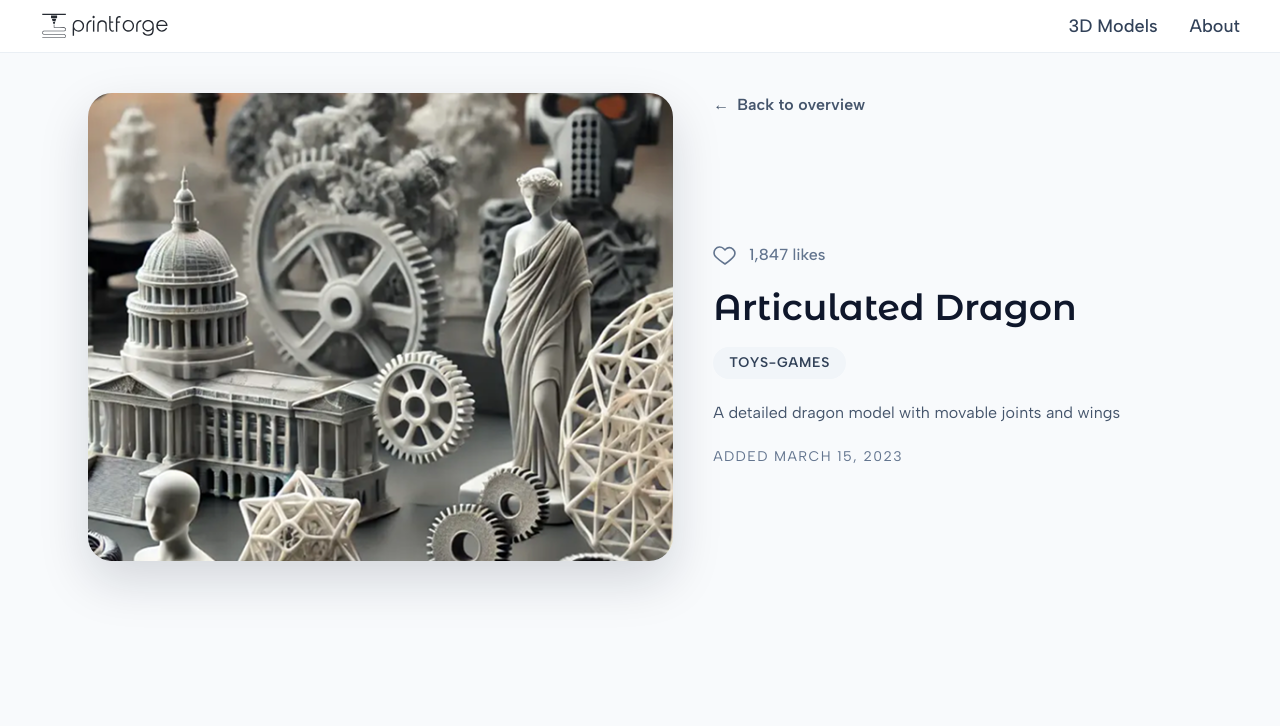
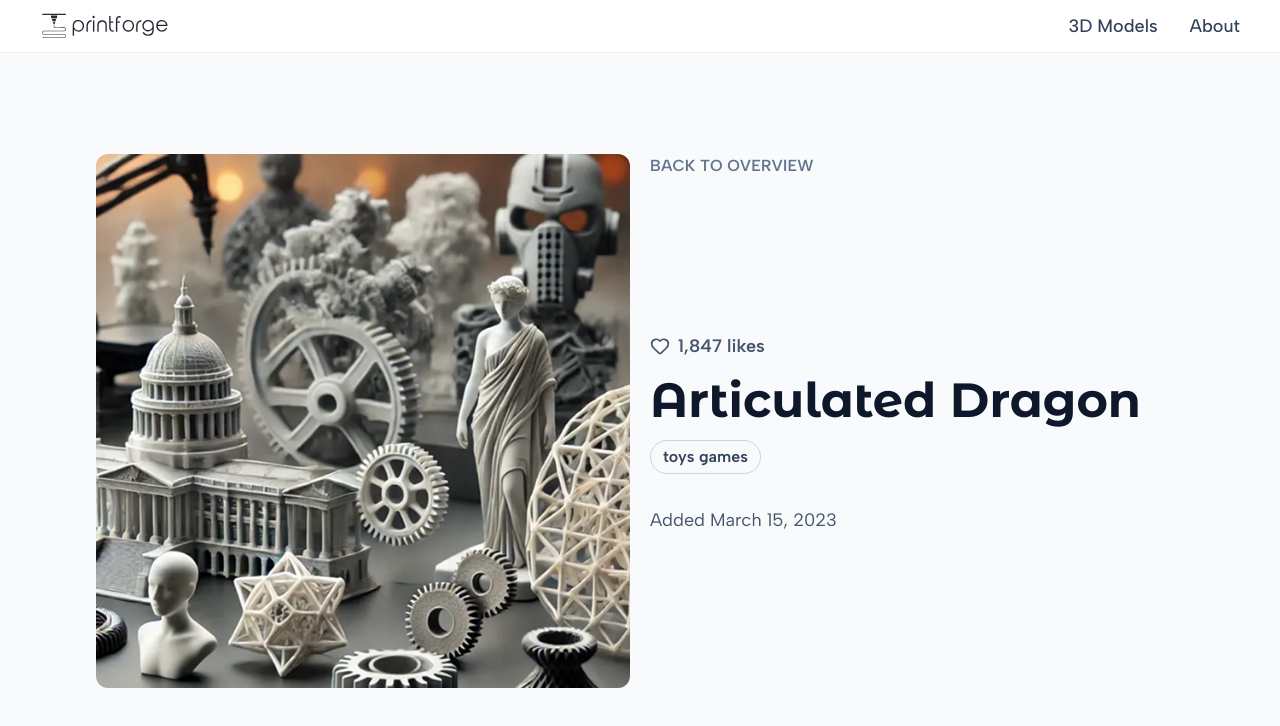
Before and after one commit to Kirubel-Te/Next3DProject, a Next.js app: page /3d-models/1 in a window 1280 px wide. Shown: the top 726 px of the page. Built offline with nearby package versions, Linux system fonts and the light colour scheme; a web font is replaced by a local one.

Commit message:
3d-models detail page updated

```diff
--- a/app/3d-models/[id]/page.tsx
+++ b/app/3d-models/[id]/page.tsx
@@ -1,6 +1,7 @@
 import Image from 'next/image'
 import Link from 'next/link'
 import React from 'react'
+import { Heart } from 'lucide-react'
 import type { ModelDetailPageProps } from '../../types'
 import { getModelById } from '@/app/lib/models'
 
@@ -15,61 +16,51 @@ const page = async ({ params }: ModelDetailPageProps) => {
         day: 'numeric',
       })
     : 'Unknown date'
+  const categoryLabel = model?.category
+    ? model.category.replace(/-/g, ' ')
+    : 'Uncategorized'
 
   return (
-    <div className="min-h-screen bg-slate-50">
-      <div className="mx-auto grid max-w-6xl gap-10 px-6 py-10 md:grid-cols-[minmax(0,1.1fr)_minmax(0,0.9fr)]">
-        <div className="relative aspect-[5/4] min-h-[500px] w-full overflow-hidden rounded-3xl bg-slate-100 shadow-[0_20px_50px_rgba(15,23,42,0.15)] md:min-h-[420px]">
+    <div className="bg-slate-50 flex flex-col justify-center items-center w-full min-h-[calc(100dvh-64px)]">
+      <div className='w-[85%] mx-auto py-10 grid grid-cols-1 md:grid-cols-2 gap-5'>
+        <div>
           <Image
-            src="/hero-image 1.png"
-            alt={model?.name ?? '3D model preview'}
-            fill
-            className="object-cover"
-            sizes="(max-width: 768px) 100vw, 55vw"
-            priority
+            src = '/hero-image 1.png'
+            alt = 'Model Image'
+            width = {600}
+            height = {400}
+            className='rounded-xl'
           />
-          </div>
-          <div className="flex flex-col gap-8">
+        </div>
+        <div className='another-div flex h-full flex-col'>
+          <div className='mb-6 md:mb-0'>
             <Link
-              href="/3d-models"
-              className="inline-flex items-center gap-2 text-base font-semibold text-slate-600 transition-colors hover:text-slate-900"
+              href='/3d-models'
+              className='text-sm font-semibold uppercase tracking-[0.01em] text-slate-500 transition-colors hover:text-slate-700 md:text-base'
             >
-              <span aria-hidden="true">←</span>
               Back to overview
             </Link>
-            <div className="flex flex-1 flex-col justify-center gap-5">
-              <div className="flex items-center gap-3 text-base font-medium text-slate-500">
-                <svg
-                  aria-hidden="true"
-                  viewBox="0 0 24 24"
-                  className="h-6 w-6"
-                  fill="none"
-                  stroke="currentColor"
-                  strokeWidth="1.6"
-                >
-                  <path
-                    strokeLinecap="round"
-                    strokeLinejoin="round"
-                    d="M12 21s-6.716-4.682-9.072-7.038A5.5 5.5 0 0 1 10.5 5.5l1.5 1.5 1.5-1.5a5.5 5.5 0 0 1 7.572 7.462C18.716 16.318 12 21 12 21z"
-                  />
-                </svg>
-                {likesLabel} likes
-              </div>
-              <h1 className="text-4xl font-semibold text-slate-900">{model?.name ?? 'Model'}</h1>
-              <div className="inline-flex w-fit rounded-full bg-slate-100 px-4 py-1.5 text-sm font-semibold uppercase tracking-wider text-slate-700">
-                {model?.category ?? 'uncategorized'}
-              </div>
-              <p className="text-base leading-7 text-slate-600">
-                {model?.description ?? 'No description available.'}
-              </p>
-              <div className="text-sm uppercase tracking-widest text-slate-500">
-                Added {addedDate}
-              </div>
+          </div>
+          <div className='flex flex-1 flex-col justify-center gap-4'>
+            <div className='flex items-center gap-2 text-base font-semibold text-slate-600 md:text-lg'>
+              <Heart className='h-5 w-5' />
+              <span>{likesLabel} likes</span>
+            </div>
+            <h1 className='text-4xl font-bold text-slate-900 md:text-5xl'>
+              {model?.name ?? 'Unknown model'}
+            </h1>
+            <div>
+              <span className='inline-flex items-center rounded-full border border-slate-300 px-3 py-1 text-sm font-semibold text-slate-700 md:text-base'>
+                {categoryLabel}
+              </span>
+            </div>
+            <div className='flex flex-wrap items-center mt-4 gap-4 text-base text-slate-600 md:text-lg'>
+              <span>Added {addedDate}</span>
             </div>
           </div>
         </div>
       </div>
-
+    </div>
   )
 }
 
```
